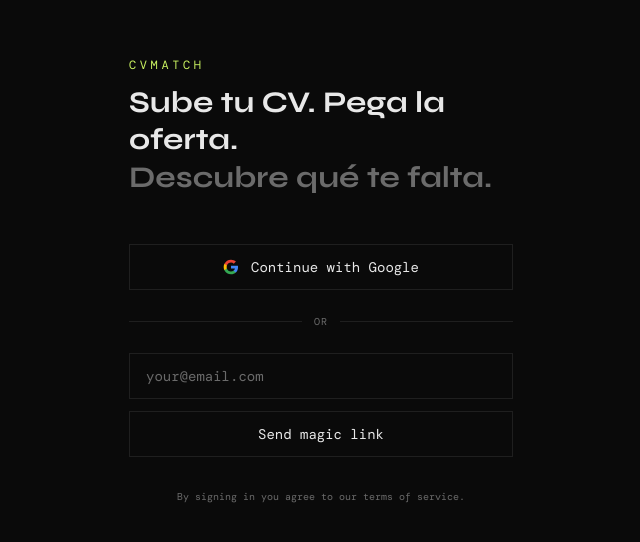
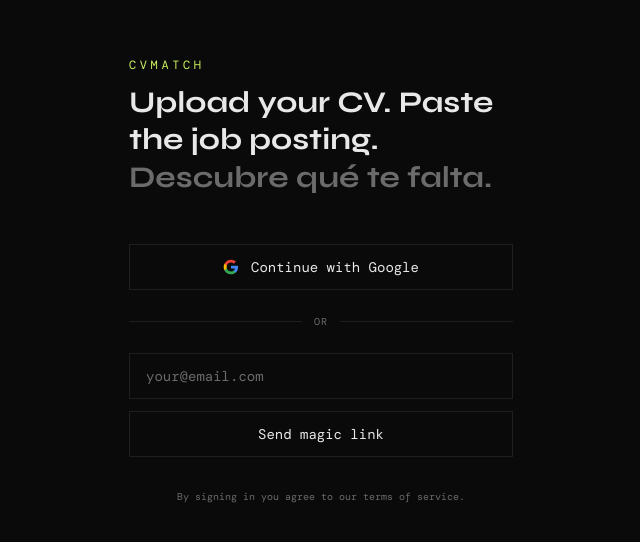
Before and after one commit to elfic-ticio/cvanalizer, a Next.js app: page /login in a window 1280 px wide. Shown: the part 122-664 px from the top of the page, without its empty margins (319-959 px from the left). Built offline with nearby package versions, Linux system fonts and the light colour scheme; a web font is replaced by a local one.

Commit message:
cambios menores de redaccion

```diff
--- a/app/(auth)/login/page.tsx
+++ b/app/(auth)/login/page.tsx
@@ -24,7 +24,7 @@
             CVMatch
           </span>
           <h1 className="font-sans text-3xl font-bold mt-2 text-[#e8e8e8] leading-tight">
-            Sube tu CV. Pega la oferta.
+            Upload your CV. Paste the job posting.
             <br />
             <span className="text-muted">Descubre qué te falta.</span>
           </h1>
```
